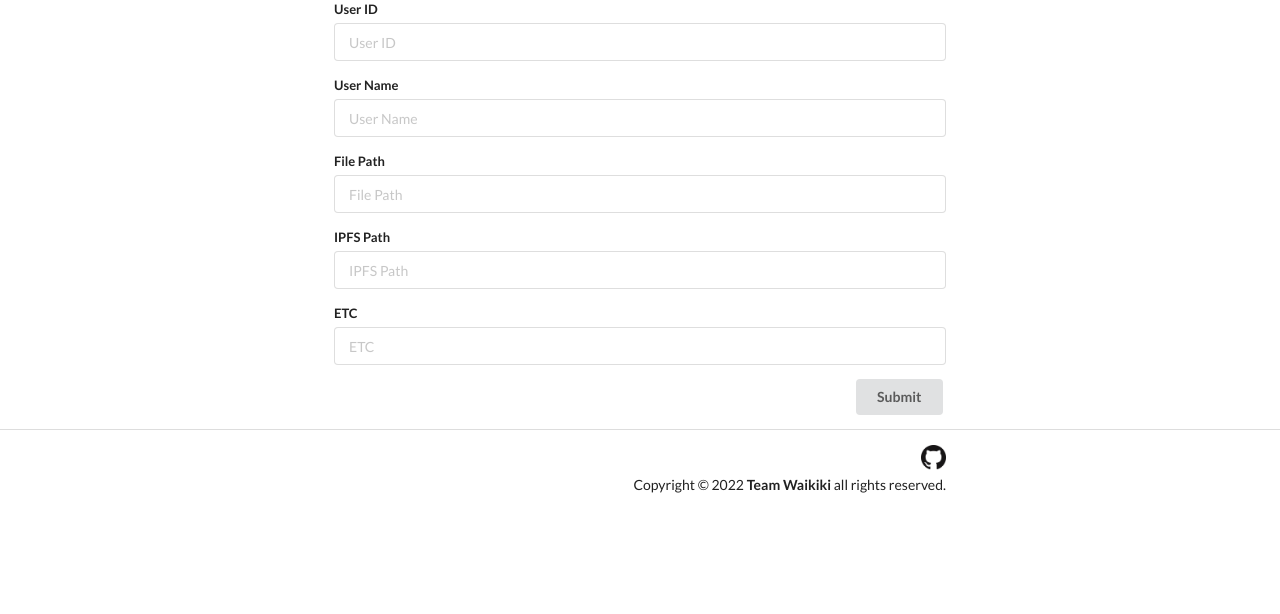
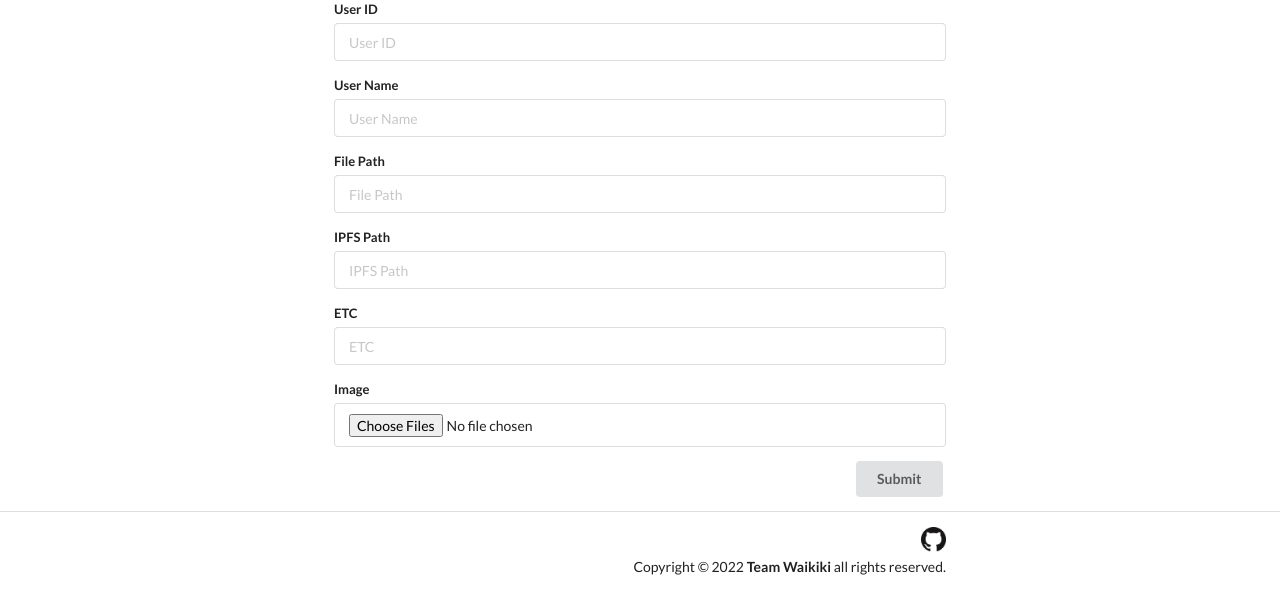
Before and after one commit to Waikiki-Korea/one-n-only-web, a Django app: page / in a window 1280 px wide. Shown: the part 105-719 px from the top of the page. Run offline with Django 4.2, Linux system fonts and the light colour scheme; data that the repository does not hold is empty.

Commit message:
[form] Handle image upload processing
1. set media directory.
2. add input field for image file in index.html.
3. add image upload processing in model and view.

```diff
--- a/waikiki/ono/models.py
+++ b/waikiki/ono/models.py
@@ -9,6 +9,7 @@ class TestInfo(models.Model):
     created_date = models.DateTimeField('date created', auto_now_add=True)
     updated_date = models.DateTimeField('date updated', auto_now=True)
     etc = models.CharField(max_length=255, null=True)
+    image = models.ImageField(upload_to='images/', blank=True, null=True)
 
     def __str__(self):
         return self.name
--- a/waikiki/ono/views.py
+++ b/waikiki/ono/views.py
@@ -14,14 +14,17 @@ def test_minting(request):
     print("[", request.method, "], /test/minting")
 
     if request.method == 'POST':
-        user_id_ = request.POST['user_id']
-        user_name_ = request.POST['user_name']
+        # store DB - tested (20220428)
+        ti = TestInfo() #user_id=user_id_, user_name=user_name_, file_path="", ipfs_path="")
+        ti.user_id = request.POST['user_id']
+        ti.user_name = request.POST['user_name']
 
-        print("user_id = ", user_id_)
-        print("user_name = ", user_name_)
+        for img in request.FILES.getlist('images'):
+            ti.image = img
+            break;
 
-        # store DB - tested (20220428)
-        ti = TestInfo(user_id=user_id_, user_name=user_name_, file_path="", ipfs_path="")
+        print("user_id = ", ti.user_id, ", image = ", ti.image)
+
         ti.save()
 
         response = {
--- a/waikiki/templates/ono/index.html
+++ b/waikiki/templates/ono/index.html
@@ -33,7 +33,7 @@
             <div class="column" style="padding-top:25px;">
 
 
-                <form class="ui form" action="{% url 'ono:test_minting' %}" method="post">
+                <form class="ui form" action="{% url 'ono:test_minting' %}" method="post" enctype="multipart/form-data">
                     {% csrf_token %}
 
                     <div class="field">
@@ -56,17 +56,15 @@
                         <label>ETC</label>
                         <input type="text" name="etc" placeholder="ETC">
                     </div>
-
+                    <div class="field">
+                        <label>Image</label>
+                        <input type="file" name="images" id="imageFileInput" accept="image/*" multiple>
+                    </div>
                     <div align="right">
                         <button class="ui button" type="submit">Submit</button>
                     </div>
                 </form>
 
-                <!--
-                    <div class="field">
-                        <label>Image</label>
-                        <input type="file" name="file" id="imageFileInput" accept="image/*"> --> <!-- image/png, image/jpeg, ... -->
-<!--                    </div> -->
 
             </div>
 
--- a/waikiki/waikiki/settings.py
+++ b/waikiki/waikiki/settings.py
@@ -137,3 +137,7 @@ STATICFILES_DIRS = [os.path.join(BASE_DIR, 'static'),]
 # https://docs.djangoproject.com/en/4.0/ref/settings/#default-auto-field
 
 DEFAULT_AUTO_FIELD = 'django.db.models.BigAutoField'
+
+# Handle Media files
+MEDIA_ROOT = os.path.join(BASE_DIR, 'media')
+MEDIA_URL = '/media/' # URL prefix for each media file
```
Also changed, not shown: waikiki/media/images/aespa001.png (added), waikiki/media/images/aespa001_ZJP2h2K.png (added).
